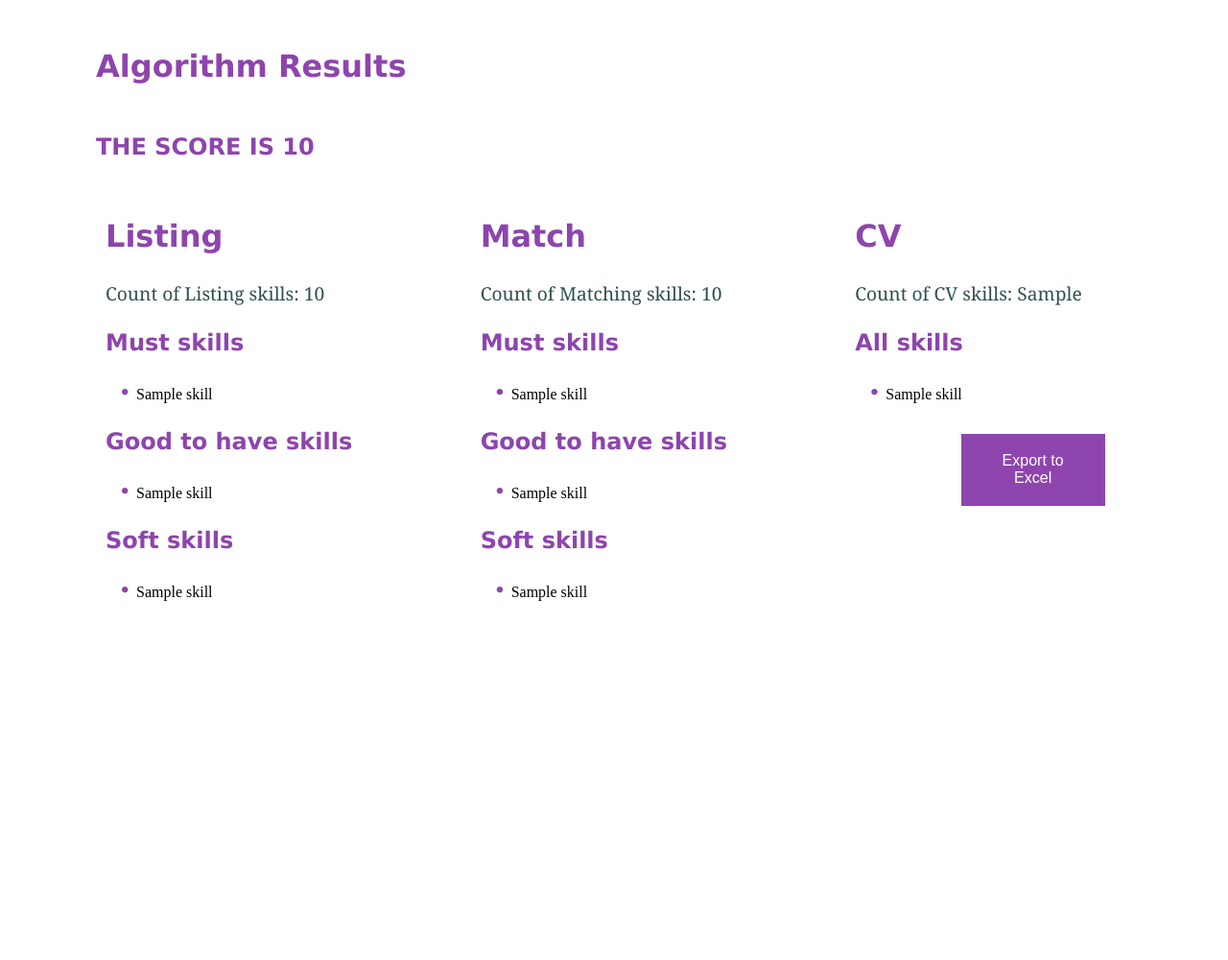
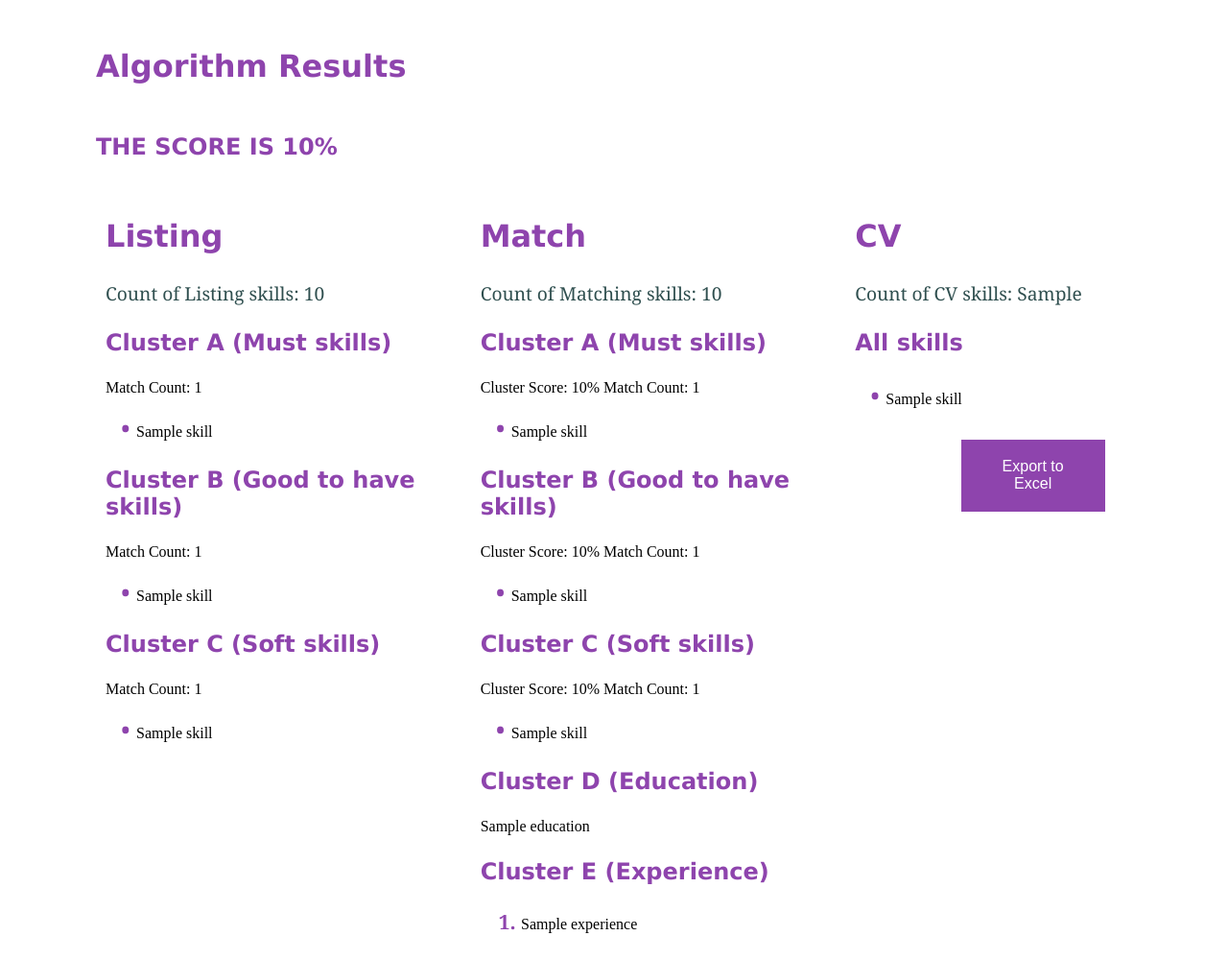
Before and after one commit to nihadazimli/pyjooblaparser, a Flask app: template templates/test.html in a window 1280 px wide. Shown: the whole page at 96% size. Before the commit the page ends 626 px from the top, so only its background shows below. Run offline with Flask 2, Linux system fonts and the light colour scheme; the template is opened without the code that fills it: most values are stand-ins (such as "Sample title", 1, 10 or a date in 2020); parts of the project's set-up code (start-up, migrations or seed data) failed here and were passed over.

Commit message:
changed for score and cluster d and e done one webserver

```diff
--- a/config.py
+++ b/config.py
@@ -3,6 +3,6 @@ UPLOAD_FILES_DIR = './upload_files'
 CV_SUBFOLDER = '/CV_files'
 LISTING_SUBFOLDER = '/Listing_files'
 
-WEIGHT_MUST = 60
-WEIGHT_GOOD = 30
-WEIGHT_SOFT = 10
+WEIGHT_MUST = 50
+WEIGHT_GOOD = 5
+WEIGHT_SOFT = 5
--- a/main.py
+++ b/main.py
@@ -1,4 +1,4 @@
-from flask import Flask, render_template, request, abort, send_file, url_for, send_from_directory
+from flask import Flask, render_template, request, abort, send_file, url_for, send_from_directory, after_this_request
 from werkzeug.utils import secure_filename
 import os
 import config
@@ -86,11 +86,20 @@ def algorithm_result():
         # Do your logic here
         cv_data = ResumeParser(config.UPLOAD_FILES_DIR + config.CV_SUBFOLDER + '/' + cv_name).get_details()
         skills_cv = cv_data['skills']
+        experience = cv_data['experience']
+        education = cv_data['education']
+
+        experience_list = []
+        for x, y in experience.items():
+            if len(y['Experience Name']) > 1:
+                experience_list.append(y['Experience Name'] + " - " + str(y['Month']) + " month")
+            else:
+                experience_list.append("Name cannot be parsed " + " - " + str(y['Month']) + " month")
+
         skills_cv_list = skills_cv.keys()
 
         listing_data = ListingParser(config.UPLOAD_FILES_DIR + config.LISTING_SUBFOLDER + '/' + listing_name)\
             .cluster_divider("./clusters/must_have.txt", "./clusters/good_to_have.txt", "./clusters/soft_skills.txt")
-        print(listing_data)
 
         score = 0
         score_must = 0
@@ -113,8 +122,6 @@ def algorithm_result():
             listing_list_total_len += len(skills_listing_soft)
         else:
             skills_listing_soft = []
-
-        print("skills_cv:", skills_cv_list)
 
         intersection_list_total_len = 0
         try:
@@ -139,14 +146,24 @@ def algorithm_result():
             intersection_list_total_len += len(intersection_list_soft)
             score_soft = len(intersection_list_soft)*config.WEIGHT_SOFT
             score += score_soft
-
         except:
             intersection_list_soft = []
-
 
         matching_skills_must = intersection_list_must
         matching_skills_good = intersection_list_good
         matching_skills_soft = intersection_list_soft
+
+        matching_skills_must_dict = {}
+        for x in matching_skills_must:
+            matching_skills_must_dict[x] = skills_listing_must[x]
+
+        matching_skills_good_dict = {}
+        for x in matching_skills_good:
+            matching_skills_good_dict[x] = skills_listing_good[x]
+
+        matching_skills_soft_dict = {}
+        for x in matching_skills_soft:
+            matching_skills_soft_dict[x] = skills_listing_soft[x]
 
         listing_skills_must = ", ".join((k + ' : ' + str(v)) for k, v in skills_listing_must.items())
         listing_skills_must = listing_skills_must.split(',')
@@ -154,13 +171,19 @@ def algorithm_result():
         listing_skills_good = listing_skills_good.split(',')
         listing_skills_soft = ",".join(str(x)[2:-2] for x in skills_listing_soft)
         listing_skills_soft = listing_skills_soft.split(',')
-        print(listing_skills_soft)
         cv_skills_result = ", ".join((k + ' : ' + str(v)) for k, v in skills_cv.items())
         cv_skills_result = cv_skills_result.split(',')
 
-        print(cv_skills_result)
+        total_score = len(listing_skills_must)*config.WEIGHT_MUST + len(listing_skills_good)*config.WEIGHT_GOOD + \
+                      len(listing_skills_soft)*config.WEIGHT_SOFT
 
-        workbook = xlsxwriter.Workbook('./excel_files/' + cv_name + '.xlsx')
+        final_score = str(score / total_score * 100)[:5]
+        score_must = str((score_must / (len(listing_skills_must) * config.WEIGHT_MUST))*100)[:5]
+        score_good = str((score_good / (len(listing_skills_good) * config.WEIGHT_GOOD))*100)[:5]
+        score_soft = str((score_soft / (len(listing_skills_soft) * config.WEIGHT_SOFT))*100)[:5]
+
+        workbook_filename = cv_name.split('.')[0] + '__' + listing_name.split('.')[0] + '.xlsx'
+        workbook = xlsxwriter.Workbook(app.config['UPLOAD_FOLDER'] + '/' + workbook_filename)
         worksheet = workbook.add_worksheet()
 
         # Widen the first column to make the text clearer.
@@ -196,7 +219,7 @@ def algorithm_result():
         worksheet.write('A2', cv_name)
         worksheet.write('B2', listing_name)
         worksheet.write('C2', '')
-        worksheet.write('D2', score)
+        worksheet.write('D2', final_score)
 
         count = 1
         for k, v in skills_cv.items():
@@ -204,22 +227,22 @@ def algorithm_result():
             worksheet.write('E'+str(count), k + ' : ' + str(v))
 
         count = 1
-        for k, v in skills_listing_must.items():
+        for k, v in matching_skills_must_dict.items():
             count += 1
             worksheet.write('F' + str(count), k + ' : ' + str(v))
         worksheet.write('G2', score_must)
 
         count = 1
-        for k, v in skills_listing_good.items():
+        for k, v in matching_skills_good_dict.items():
             count += 1
             worksheet.write('H' + str(count), k + ' : ' + str(v))
         worksheet.write('I2', score_good)
 
         count = 1
-        for k, v in skills_listing_good.items():
+        for k, v in matching_skills_soft_dict.items():
             count += 1
             worksheet.write('J' + str(count), k + ' : ' + str(v))
-        worksheet.write('K2', score_good)
+        worksheet.write('K2', score_soft)
 
         workbook.close()
 
@@ -227,24 +250,48 @@ def algorithm_result():
                                matching_skills_must=matching_skills_must,
                                matching_skills_good=matching_skills_good,
                                matching_skills_soft=matching_skills_soft,
+                               matching_skills_must_count=len(matching_skills_must),
+                               matching_skills_good_count=len(matching_skills_good),
+                               matching_skills_soft_count=len(matching_skills_soft),
                                cv_skills=cv_skills_result,
                                listing_skills_must=listing_skills_must,
                                listing_skills_good=listing_skills_good,
                                listing_skills_soft=listing_skills_soft,
+                               listing_skills_must_count=len(listing_skills_must),
+                               listing_skills_good_count=len(listing_skills_good),
+                               listing_skills_soft_count=len(listing_skills_soft),
                                matching_skills_len_total=intersection_list_total_len,
                                cv_skills_len=len(skills_cv_list),
                                listing_skills_len_total=listing_list_total_len,
-                               score=score
+                               score=score,
+                               score_must=score_must,
+                               score_good=score_good,
+                               score_soft=score_soft,
+                               excel_filename=workbook_filename,
+                               experience_list=experience_list,
+                               education=education,
+                               final_score=final_score
                                )
 
     elif request.method == 'GET':
         return "Do not try to fool me :)\nYou should upload CV firstly"
 
 
-@app.route('/downloads/<path:filename>')
-def download_file(filename):
-    return send_from_directory("./excel_files",
-                               filename, as_attachment=True)
+@app.route('/downloads/<filename>', methods=['GET', 'POST'])
+def download(filename):
+    uploads = app.config['UPLOAD_FOLDER']
+    file_handle = open(uploads + '/' + filename, 'r')
+
+    @after_this_request
+    def remove_file(response):
+        try:
+            os.remove(uploads + '/' + filename)
+            file_handle.close()
+        except Exception as error:
+            app.logger.error("Error removing or closing downloaded file handle", error)
+        return response
+    return send_from_directory(directory=uploads, filename=filename)
+
 
 if __name__ == '__main__':
     app.run()
--- a/static/styles.css
+++ b/static/styles.css
@@ -78,6 +78,24 @@ h3 {
   color: #8E44AD;
  }
 
+ol {
+  list-style: none;
+  counter-reset: my-awesome-counter;
+}
+ol li {
+  counter-increment: my-awesome-counter;
+}
+ol li::before {
+  content: counter(my-awesome-counter) ". ";
+  color: #8E44AD;
+  font-weight: bold;
+  font-size:1.3em;
+  font-family: Georgia, serif;
+  width: 0.5em;
+  margin-left: -1em;
+
+}
+
 
 ul {
   list-style: none;
@@ -88,7 +106,7 @@ ul li::before {
   color: #8E44AD;
   font-weight: bold;
   font-size:1.5em;
-
+  font-family: Georgia, serif;
   display: inline-block;
   width: 0.5em;
   margin-left: -1em;
--- a/templates/test.html
+++ b/templates/test.html
@@ -30,11 +30,12 @@
 <h2>Algorithm Results</h2>
 
 <div class="row">
-    <h3>THE SCORE IS {{score}}</h3>
+    <h3>THE SCORE IS {{final_score}}%</h3>
   <div class="column3" >
     <h2>Listing</h2>
       <p>Count of Listing skills: {{listing_skills_len_total}}</p>
-      <h3>Must skills</h3>
+      <h3>Cluster A (Must skills)</h3>
+        <a> Match Count: {{listing_skills_must_count }}</a>
       <ul>
             {% for skill in listing_skills_must %}
             <li>
@@ -44,7 +45,8 @@
             </li>
             {% endfor %}
       </ul>
-      <h3>Good to have skills</h3>
+      <h3>Cluster B (Good to have skills)</h3>
+          <a> Match Count: {{listing_skills_good_count }}</a>
       <ul>
             {% for skill in listing_skills_good %}
             <li>
@@ -54,7 +56,8 @@
             </li>
             {% endfor %}
       </ul>
-      <h3>Soft skills</h3>
+      <h3>Cluster C (Soft skills)</h3>
+      <a> Match Count: {{listing_skills_soft_count }}</a>
       <ul>
             {% for skill in listing_skills_soft %}
             <li>
@@ -68,7 +71,10 @@
     <div class="column3">
     <h2>Match</h2>
     <p>Count of Matching skills: {{matching_skills_len_total}}</p>
-      <h3>Must skills</h3>
+      <h3>Cluster A (Must skills)</h3>
+        <a> Cluster Score: {{score_must}}%</a>
+        <a> Match Count: {{matching_skills_must_count }}</a>
+
       <ul>
             {% for skill in matching_skills_must %}
             <li>
@@ -78,8 +84,12 @@
             </li>
             {% endfor %}
       </ul>
-        <h3>Good to have skills</h3>
+        <h3>Cluster B (Good to have skills)</h3>
+        <a> Cluster Score: {{score_good}}%</a>
+        <a> Match Count: {{matching_skills_good_count }}</a>
+
       <ul>
+
             {% for skill in matching_skills_good %}
             <li>
                 <a>
@@ -88,7 +98,11 @@
             </li>
             {% endfor %}
       </ul>
-        <h3>Soft skills</h3>
+        <h3>Cluster C (Soft skills)</h3>
+        <a> Cluster Score: {{score_soft}}%</a>
+
+        <a> Match Count: {{matching_skills_soft_count}}</a>
+
       <ul>
             {% for skill in matching_skills_soft %}
             <li>
@@ -98,6 +112,18 @@
             </li>
             {% endfor %}
       </ul>
+        <h3>Cluster D (Education)</h3>
+            {{ education}}
+
+        <h3>Cluster E (Experience)</h3>
+      <ol>
+            {% for experience in experience_list %}
+            <li>
+                    {{ experience }}
+            </li>
+            {% endfor %}
+      </ol>
+
   </div>
   <div class="column3" >
       <h2>CV</h2>
@@ -115,7 +141,8 @@
             {% endfor %}
         </ul>
   </div>
-       <p align="center"><a href="./downloads/{{filename}}"><button class=grey style="height:75px;width:150px">Export to Excel</button></a></p>
+    <p align="center"><a href="./downloads/{{excel_filename}}"><button class=grey style="height:75px;width:150px">Export to Excel</button></a></p>
+
 </div>
 
 </body>
```
Also changed, not shown: pyjooblaparser/pyjooblaparser_resume.py (+7 -2 lines), pyjooblaparser/utils.py (+50 -8 lines), pyjooblaparser_test.py (+6 -4 lines), 6 other files.
